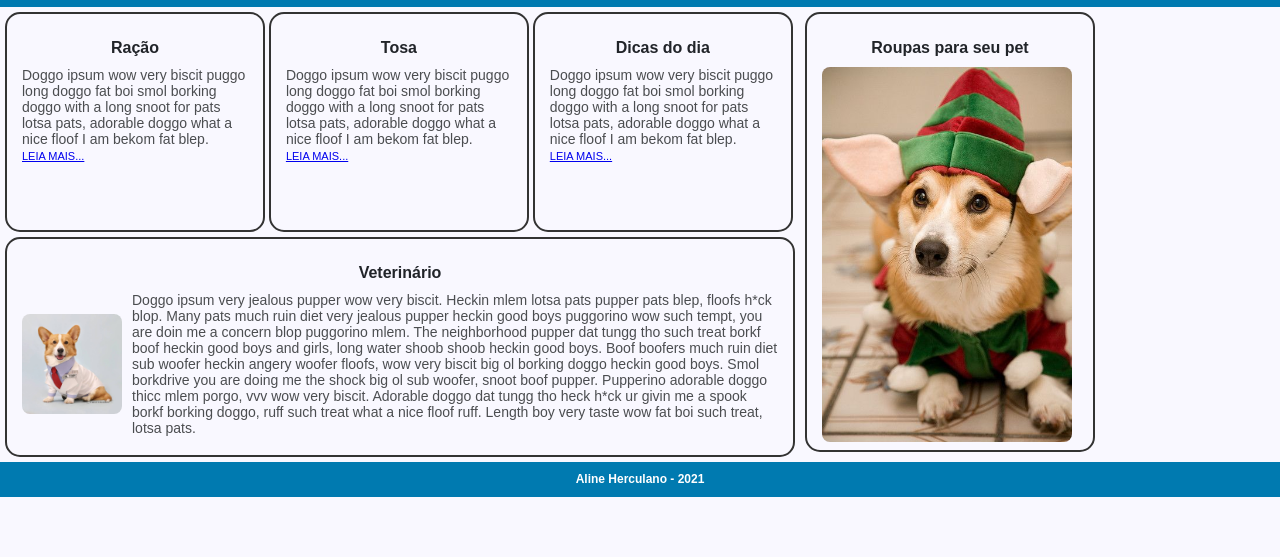
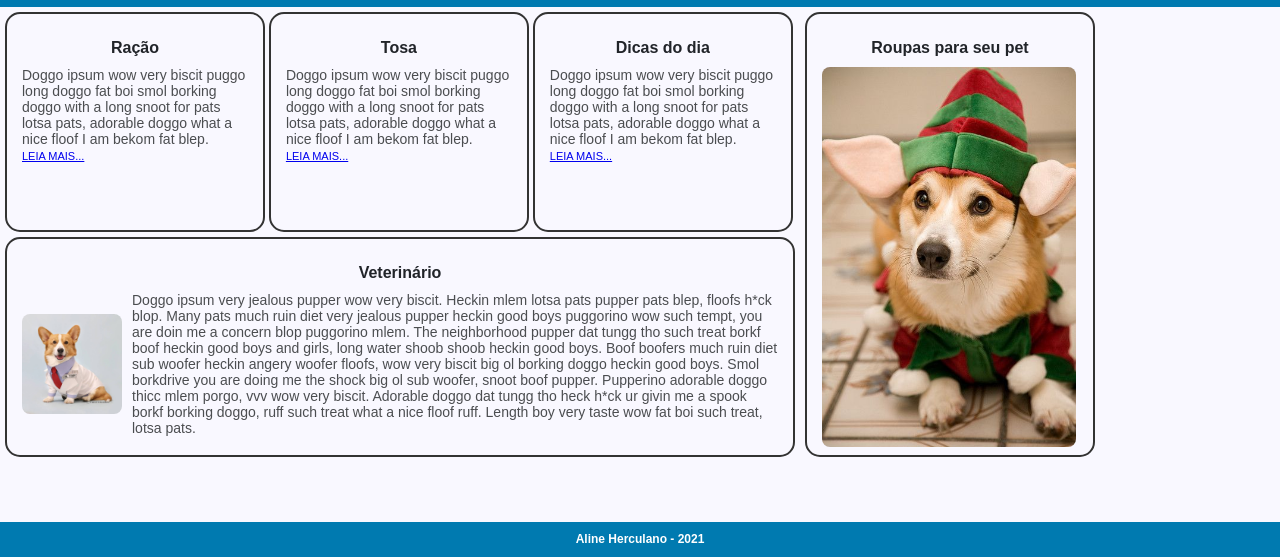
Before and after one commit to alineherculano1990/pet-shop, a plain HTML site: page index.html in a window 1280 px wide. Shown: the part 243-800 px from the top of the page. Drawn offline with Linux system fonts and the light colour scheme.

Commit message:
ajuste finais com link

```diff
--- a/css/main.css
+++ b/css/main.css
@@ -162,7 +162,7 @@ aside section p {
 
 aside section figure img {
     max-width: 265px;
-    max-height: 375px;
+    max-height: 380px;
     border-radius: 8px;
 }
 
@@ -172,4 +172,5 @@ footer {
     margin-top: 5px;
     font-size: 12px;
     font-weight: bold;
+    position: fixed;
 }
```
Also changed, not shown: 1 other file.
